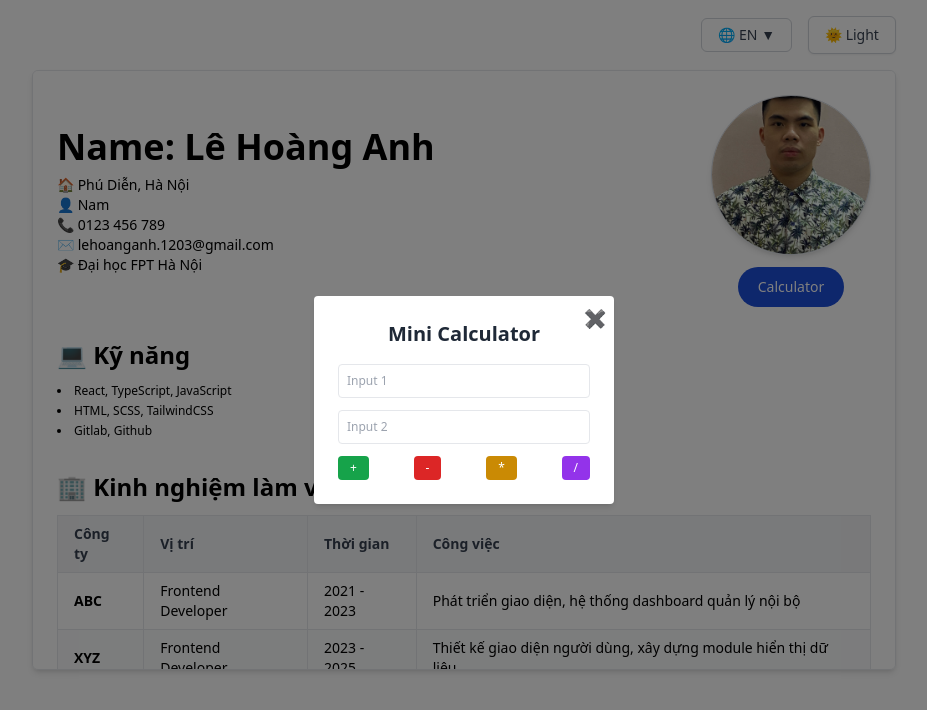
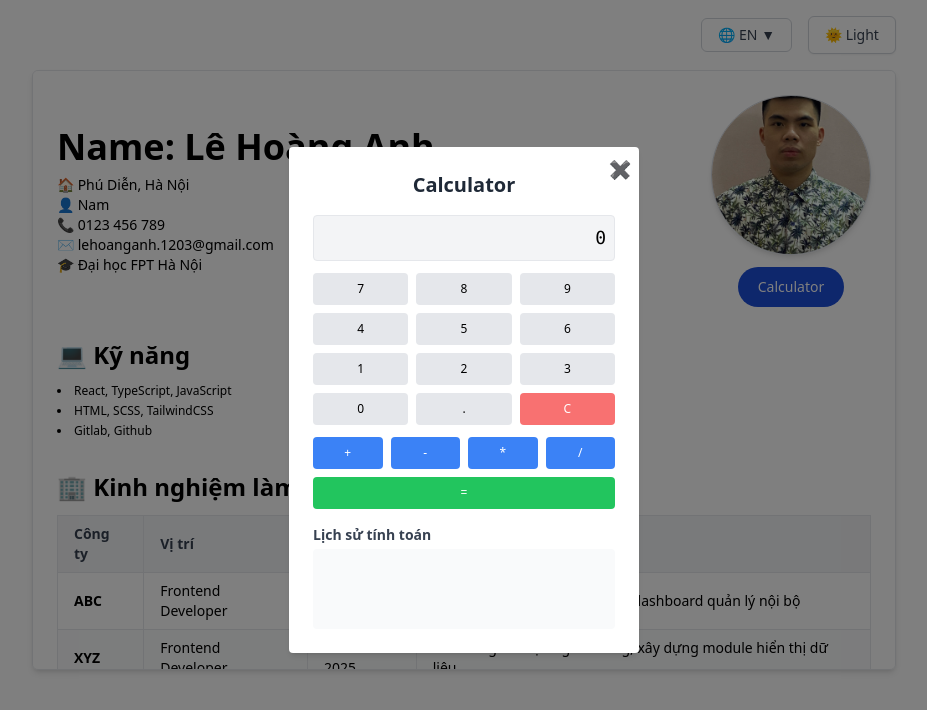
Before and after one commit to start-from-the-heart/fe, a React (Create React App) app: page / in a window 1280 px wide. Both pictures are taken after a click on the button "Calculator". Shown: the top 710 px of the page, without its empty margins (176-1103 px from the left). Built offline with nearby package versions, Linux system fonts and the light colour scheme.

Commit message:
feat: update calculator v2

```diff
--- a/src/pages/CalculatorModal.tsx
+++ b/src/pages/CalculatorModal.tsx
@@ -1,46 +1,53 @@
-// src/components/CalculatorModal.tsx
 import React, { useState } from "react";
+import { useTranslation } from "react-i18next";
 
 interface CalculatorModalProps {
   onClose: () => void;
 }
 
 const CalculatorModal: React.FC<CalculatorModalProps> = ({ onClose }) => {
-  const [num1, setNum1] = useState<number | string>("");
-  const [num2, setNum2] = useState<number | string>("");
-  const [result, setResult] = useState<number | null>(null);
+  const { t } = useTranslation();
 
-  const operators = [
-    { symbol: "+", color: "bg-green-600 hover:bg-green-700" },
-    { symbol: "-", color: "bg-red-600 hover:bg-red-700" },
-    { symbol: "*", color: "bg-yellow-600 hover:bg-yellow-700" },
-    { symbol: "/", color: "bg-purple-600 hover:bg-purple-700" },
-  ];
+  const [display, setDisplay] = useState<string>("");
+  const [history, setHistory] = useState<string[]>([]);
 
-  const handleCalc = (op: string) => {
-    const a = parseFloat(num1.toString());
-    const b = parseFloat(num2.toString());
-    if (isNaN(a) || isNaN(b)) return;
+  const numberButtons = ["7", "8", "9", "4", "5", "6", "1", "2", "3", "0", "."];
+  const operatorButtons = ["+", "-", "*", "/"];
 
-    switch (op) {
-      case "+":
-        setResult(a + b);
-        break;
-      case "-":
-        setResult(a - b);
-        break;
-      case "*":
-        setResult(a * b);
-        break;
-      case "/":
-        setResult(b !== 0 ? a / b : NaN);
-        break;
+  //cộng chuỗi khi nhập số để hiển thị
+  const handleNumberClick = (num: string) => {
+    setDisplay((prev) => prev + num);
+  };
+
+  //cộng chuỗi khi nhập toán tử để hiển thị
+  const handleOperatorClick = (op: string) => {
+    setDisplay((prev) => prev + ` ${op} `);
+  };
+
+  const handleClear = () => {
+    setDisplay("");
+  };
+
+const handleEquals = () => {
+  try {
+    // eslint-disable-next-line no-new-func
+    const result = Function(`"use strict"; return (${display})`)();
+
+    if (typeof result === "number" && !isNaN(result) && isFinite(result)) {
+      setHistory((prev) => [...prev, `${display} = ${result}`]);
+      setDisplay(result.toString());
+    } else {
+      setDisplay("Không hợp lệ");
+    }
+  } catch {
+    setDisplay("Không hợp lệ");
   }
 };
 
+
   return (
     <div className="fixed inset-0 bg-black bg-opacity-50 flex items-center justify-center z-50">
-      <div className="bg-white dark:bg-gray-800 p-6 rounded shadow-md w-[300px] relative">
+      <div className="bg-white dark:bg-gray-800 p-6 rounded shadow-md w-[350px] relative">
         <button
           onClick={onClose}
           className="absolute top-2 right-2 text-gray-600 hover:text-red-600 text-lg"
@@ -48,39 +55,64 @@ const CalculatorModal: React.FC<CalculatorModalProps> = ({ onClose }) => {
           ✖
         </button>
         <h2 className="text-xl font-bold mb-4 text-center text-gray-800 dark:text-white">
-          Mini Calculator
+          {t("calculator")}
         </h2>
-        <div className="flex flex-col gap-3">
-          <input
-            type="number"
-            value={num1}
-            onChange={(e) => setNum1(e.target.value)}
-            className="border p-2 rounded"
-            placeholder="Input 1"
-          />
-          <input
-            type="number"
-            value={num2}
-            onChange={(e) => setNum2(e.target.value)}
-            className="border p-2 rounded"
-            placeholder="Input 2"
-          />
-          <div className="flex justify-between">
-            {operators.map(({ symbol, color }) => (
+
+        {/* Display */}
+        <div className="border p-2 mb-3 rounded text-right font-mono bg-gray-100 dark:bg-gray-700 text-lg">
+          {display || "0"}
+        </div>
+
+        {/* Buttons */}
+        <div className="grid grid-cols-3 gap-2 mb-3">
+          {numberButtons.map((num) => (
             <button
-                key={symbol}
-                onClick={() => handleCalc(symbol)}
-                className={`${color} text-white px-3 py-1 rounded`}
+              key={num}
+              onClick={() => handleNumberClick(num)}
+              className="bg-gray-200 hover:bg-gray-300 dark:bg-gray-700 dark:hover:bg-gray-600 p-2 rounded"
             >
-                {symbol}
+              {num}
             </button>
           ))}
+          <button
+            onClick={handleClear}
+            className="bg-red-400 hover:bg-red-500 text-white p-2 rounded"
+          >
+            C
+          </button>
         </div>
-          {result !== null && (
-            <div className="text-center text-lg font-semibold text-green-600 dark:text-green-400">
-              Kết quả: {result}
+
+        {/* Operators */}
+        <div className="grid grid-cols-4 gap-2 mb-3">
+          {operatorButtons.map((op) => (
+            <button
+              key={op}
+              onClick={() => handleOperatorClick(op)}
+              className="bg-blue-500 hover:bg-blue-600 text-white p-2 rounded"
+            >
+              {op}
+            </button>
+          ))}
+          <button
+            onClick={handleEquals}
+            className="bg-green-500 hover:bg-green-600 text-white p-2 rounded col-span-4"
+          >
+            =
+          </button>
         </div>
-          )}
+
+        {/* History */}
+        <div className="mt-4">
+          <h3 className="text-sm font-semibold mb-1 text-gray-700 dark:text-gray-300">
+            Lịch sử tính toán
+          </h3>
+          <ul className="text-xs bg-gray-50 dark:bg-gray-900 p-2 rounded h-20 overflow-y-auto">
+            {history.map((item, index) => (
+              <li key={index} className="mb-1">
+                {item}
+              </li>
+            ))}
+          </ul>
         </div>
       </div>
     </div>
```
Lines whose indentation alone changed are shown as unchanged.
